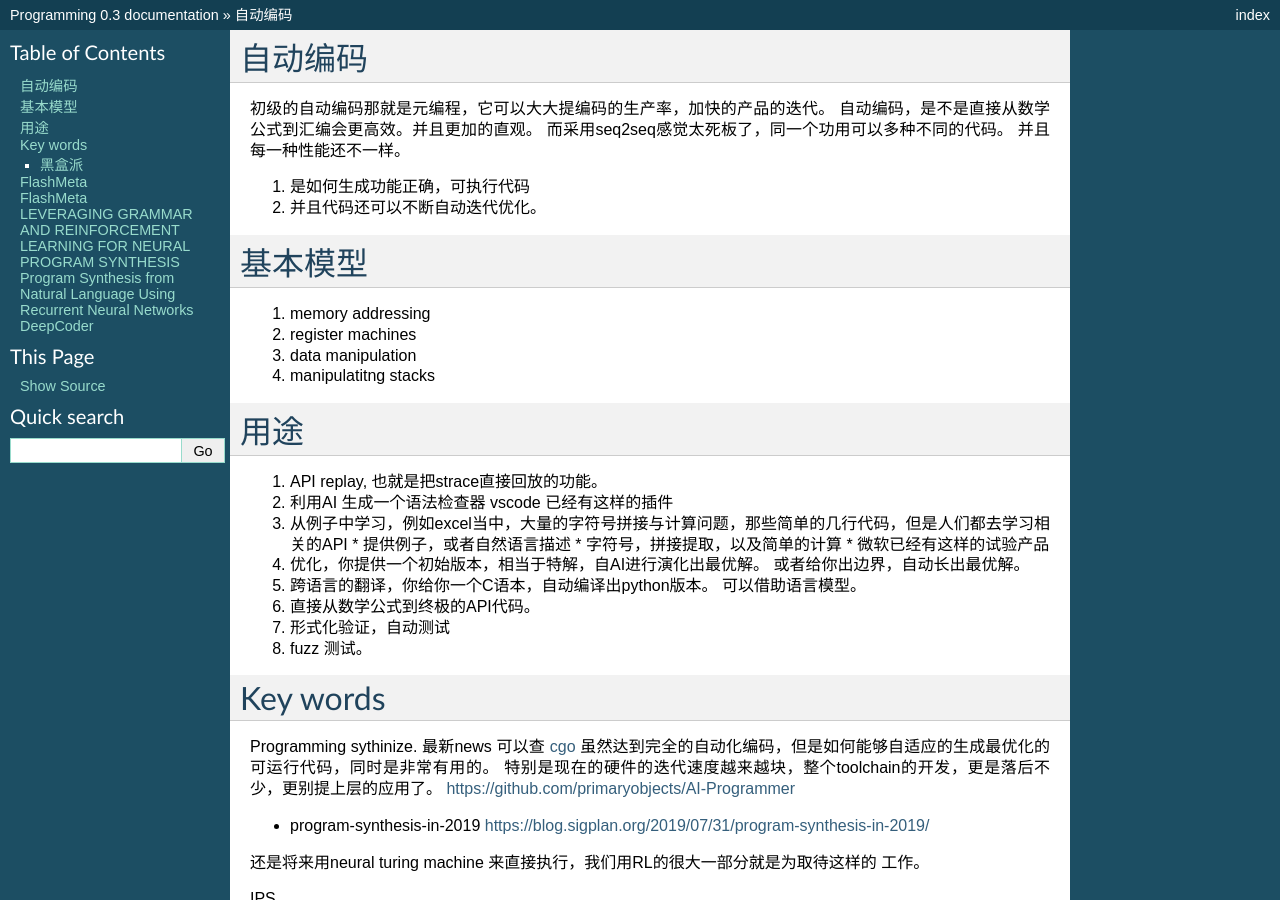
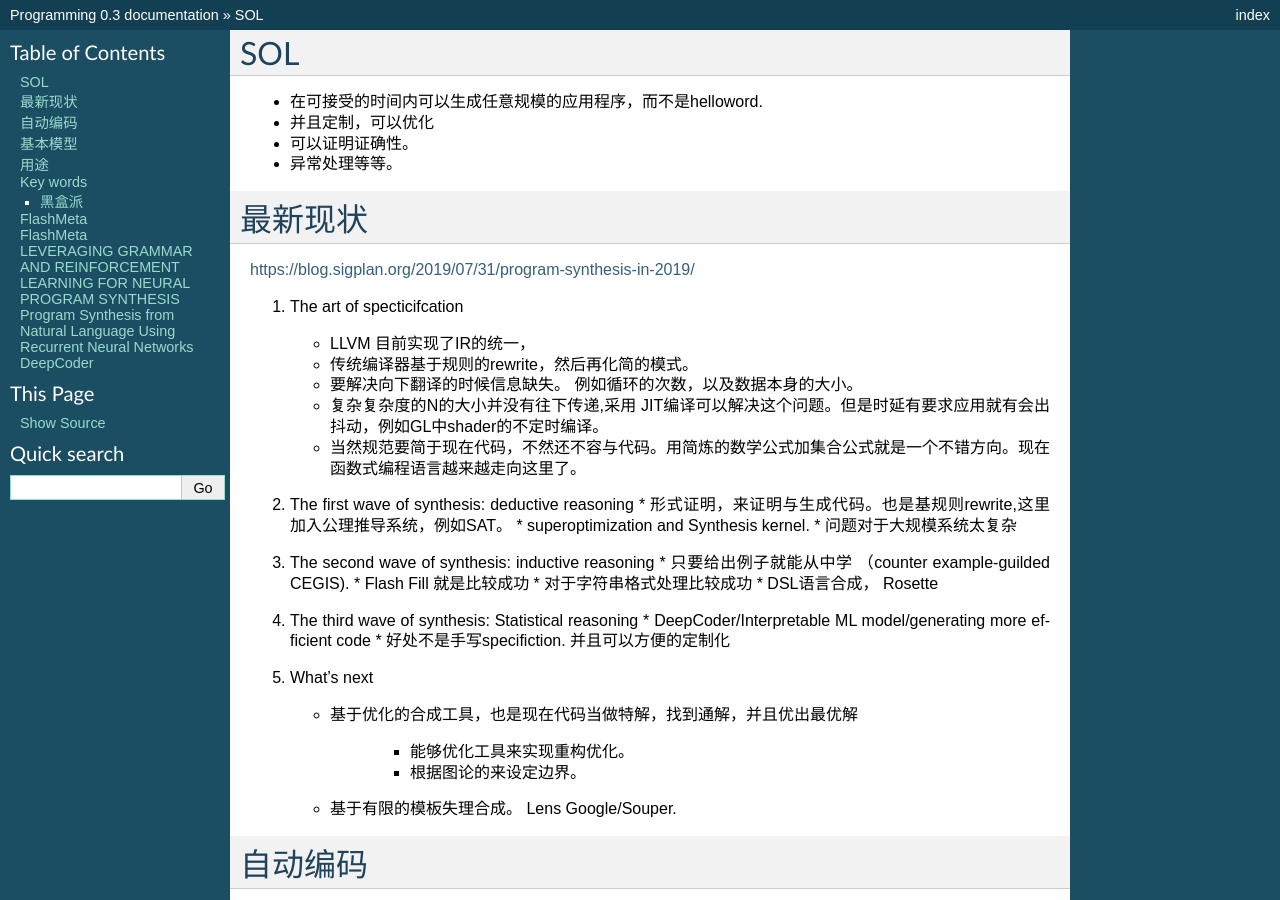
Before and after one commit to gwli/Programming, a Sphinx documentation site: the page built from source/content/Stage_4/DeepCode.rst, in a window 1280 px wide and 900 px high. Built offline with Sphinx 7.4.7, drawn with Linux system fonts in a browser that asks for light colours.

Commit message:
programing sythsis summary

```diff
--- a/source/content/Stage_4/DeepCode.rst
+++ b/source/content/Stage_4/DeepCode.rst
@@ -1,3 +1,47 @@
+SOL
+======
+
+* 在可接受的时间内可以生成任意规模的应用程序，而不是helloword.
+* 并且定制，可以优化
+* 可以证明证确性。
+* 异常处理等等。
+
+最新现状
+=============
+
+https://blog.sigplan.org/2019/07/31/program-synthesis-in-2019/
+
+#. The art of specticifcation
+
+   * LLVM 目前实现了IR的统一，
+   * 传统编译器基于规则的rewrite，然后再化简的模式。
+   * 要解决向下翻译的时候信息缺失。 例如循环的次数，以及数据本身的大小。
+   * 复杂复杂度的N的大小并没有往下传递,采用 JIT编译可以解决这个问题。但是时延有要求应用就有会出抖动，例如GL中shader的不定时编译。
+   * 当然规范要简于现在代码，不然还不容与代码。用简炼的数学公式加集合公式就是一个不错方向。现在函数式编程语言越来越走向这里了。
+#. The first wave of synthesis: deductive reasoning
+   * 形式证明，来证明与生成代码。也是基规则rewrite,这里加入公理推导系统，例如SAT。
+   * superoptimization and Synthesis kernel.
+   * 问题对于大规模系统太复杂
+
+#. The second wave of synthesis: inductive reasoning
+   * 只要给出例子就能从中学 （counter example-guilded CEGIS).
+   * Flash Fill 就是比较成功
+   * 对于字符串格式处理比较成功
+   * DSL语言合成， Rosette
+
+#. The third wave of synthesis: Statistical reasoning
+   * DeepCoder/Interpretable ML model/generating more efficient code
+   * 好处不是手写specifiction. 并且可以方便的定制化
+
+#. What's next
+
+   * 基于优化的合成工具，也是现在代码当做特解，找到通解，并且优出最优解
+
+      * 能够优化工具来实现重构优化。
+      * 根据图论的来设定边界。
+
+   * 基于有限的模板失理合成。 Lens  Google/Souper.
+
 自动编码
 ========
 
```
